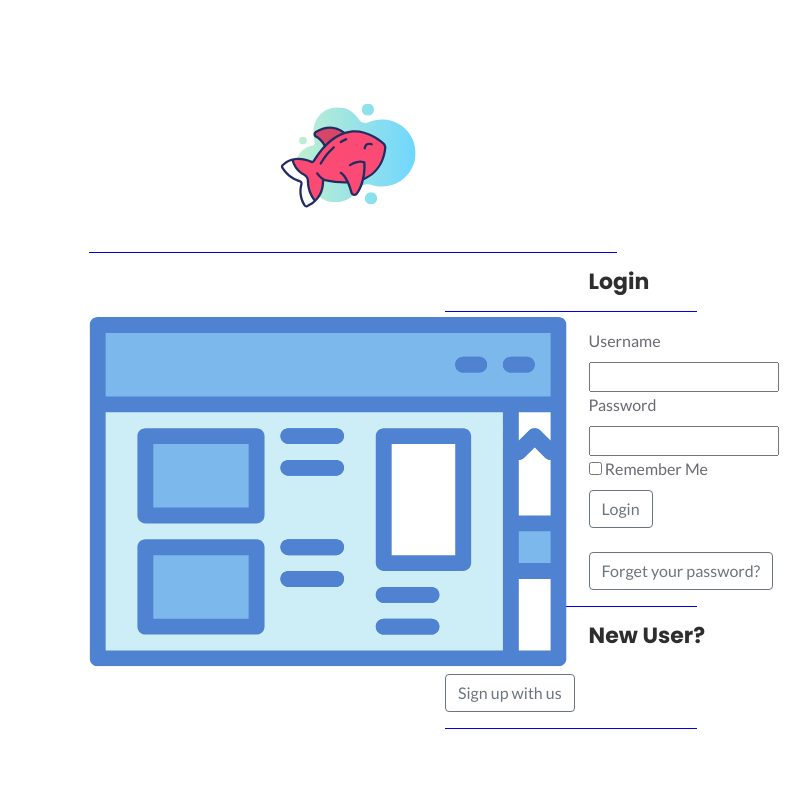
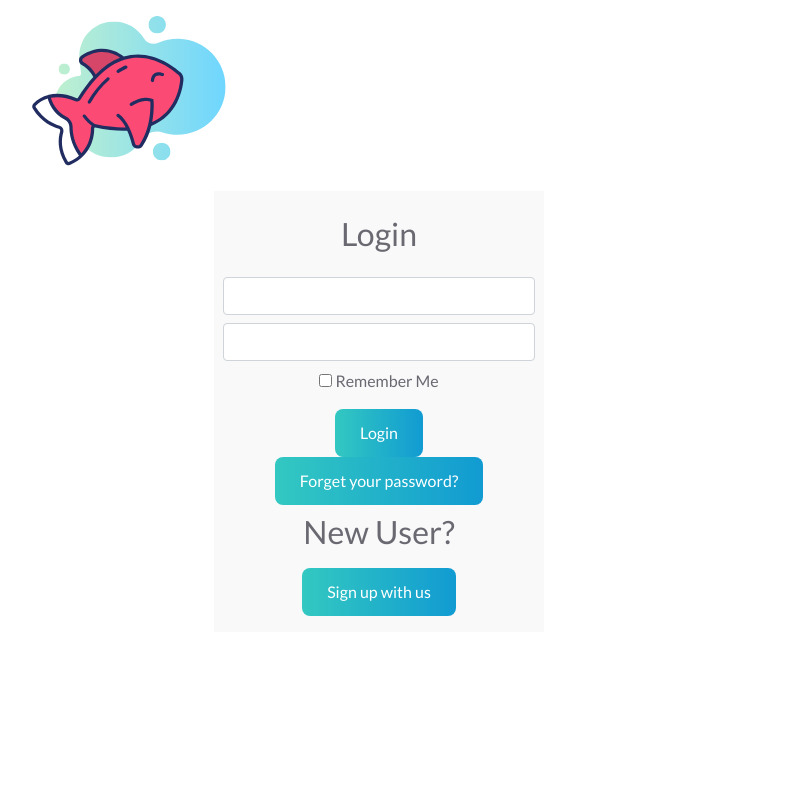
Before and after one commit to jonzxz/project-piscator, a Flask app: page /login in a window 1320 px wide. Shown: the whole page, without its empty margins (281-1091 px from the left). Run offline with Flask 2, Linux system fonts and the light colour scheme; parts of the project's set-up code (start-up, migrations or seed data) failed here and were passed over; some libraries are stand-ins or nearby versions.

Commit message:
updated the login.html

```diff
--- a/app/templates/login.html
+++ b/app/templates/login.html
@@ -1,69 +1,67 @@
 {% extends "base.html" %}
 
 {% block content %}
-
-		<head>
-		<style>
-        img.logo
-        {
-  					width: 140px;
-  					margin-left:400%;
-        }
-        img.aboutus2
-        {
-  					width: 500px;
-        }
-        .leftbox
-        {
-        	float: left;
-        	margin-left:28%;
-        }
-
-        .rightbox
-        {
-        	width:400px;
-        	margin-left:55%;
-        }
-		</style>
-		</head>
-
-		</br></br></br></br>
+<link rel="stylesheet" href="{{ url_for('static', filename='css/login_reg_style.css') }}">
+<div class="main-container">
+    <div class="container">
+        <div class="row justify-content-center">
+            <div class="col-md-12 justify-content-center">
+                <div class="logo mt-3 w-100 animated fadeInDown d-flex justify-content-center" style="margin-left:10%">
+                    <!-- play cheat margin to make text centered-->
                     <a href="{{ url_for('index') }}">
-		<img src="{{ url_for('static', filename='icons/logo.svg') }}" class="logo" alt='Logo' >
+                        <img src="{{ url_for('static', filename='icons/logo_word.svg') }}" alt='Logo' width=70%>
                     </a>
-
-		<hr style="margin-left:28%" width="40%" color=blue>
-		<div class="leftbox"></br></br>
-		<img src="{{ url_for('static', filename='images/about_us2.svg') }}" class="aboutus2" alt='About Us 2' >
+                </div>
+            </div>
+        </div>
     </div>
 
-		<div class="rightbox">
-		<h4>Login</h4>
-    <hr width="63%" color=blue>
+    <div class="container w-25 p-3 mb-2 round-radius" style="background-color: #f9f9f9">
+        <div class="row">
+            <div class="col-md-12 d-flex justify-content-center mt-2 mb-2 animated fadeIn">
+                <div class="h2">Login</div>
+            </div>
+        </div>
+
+        <div class="row justify-content-center">
             <form action="" method="post" novalidate>
                 {{ form.hidden_tag() }}
-        <p>
-            {{ form.username.label }}<br>
-            {{ form.username(size=21) }}
-            {% for error in form.username.errors %}
-                <span>{{ error }}</span>
-            {% endfor %}
-        </p>
-       	<p>
-            {{ form.password.label }}</br>
-            {{ form.password(size=21) }}
-            {% for error in form.password.errors %}
-                <span>{{ error }}</span>
-            {% endfor %}
-        </p>
-        <p>
+                <div class="row mt-2 mb-2 justify-content-center">
+                    <div class="col-xs-6 purple-border">
+                        {{ form.username(size=33, class='form-control text-center') }}
+                    </div>
+                </div>
+
+                <div class="row mt-2 mb-2 justify-content-center">
+                    <div class="col-xs-6 purple-border">
+                        {{ form.password(size=33, class='form-control text-center')}}
+                    </div>
+                </div>
+
+                <div class="row mt-2 mb-2 justify-content-center">
+                    <div class="col-xs-6 purple-border">
                         {{ form.remember_me() }} {{ form.remember_me.label }}
-        </p>
-        <p>{{ form.submit(class='btn btn-outline-secondary') }}</p></br>
-				<p>
-        <a class="btn btn-outline-secondary" href="{{ url_for('register') }}">Forget your password?</a><br/>
-        </p>
-        <hr width="63%" color=blue>
+                    </div>
+                </div>
+
+                <div class="row">
+                    <div class="col-md-12 d-flex justify-content-center animated fadeIn">
+                        <div class="login">
+                            {{ form.submit(class='main-btn w-90') }}
+                        </div>
+                    </div>
+                </div>
+
+                <div class="row">
+                    <div class="col-md-12 d-flex justify-content-center animated fadeIn">
+                        <div class="login-existing">
+                            <a class="main-btn w-90" href="{{ url_for('register') }}">Forget your password?</a>
+                        </div>
+                    </div>
+                </div>
+
+                <div class="row">
+                    <div class="col-md-12 d-flex justify-content-center animated fadeIn">
                         {% with messages = get_flashed_messages() %}
                         {% if messages %}
                         {% for message in messages %}
@@ -71,9 +69,25 @@
                         {% endfor %}
                         {% endif %}
                         {% endwith %}
-        <h4>New User?</h4></br>
-        <a class="btn btn-outline-secondary" href="{{ url_for('register') }}">Sign up with us</a><br/>
-        <hr width="63%" color=blue></br>
+                    </div>
                 </div>
 
+                    <div class="row">
+                        <div class="col-md-12 d-flex justify-content-center mt-2 mb-2 animated fadeIn">
+                            <div class="h2">New User?</div>
+                        </div>
+                    </div>
+
+                    <div class="row">
+                        <div class="col-md-12 d-flex justify-content-center animated fadeIn">
+                            <div class="login-existing">
+                                <a class="main-btn w-90" href="{{ url_for('register') }}">Sign up with us</a>
+                            </div>
+                        </div>
+                    </div>
+</form>
+        </div>
+    </div>
+    <div id="particles-2" class="particles"></div>
+</div>
 {% endblock %}
```
Also changed, not shown: 1 other file. Lines whose indentation alone changed are shown as unchanged.
